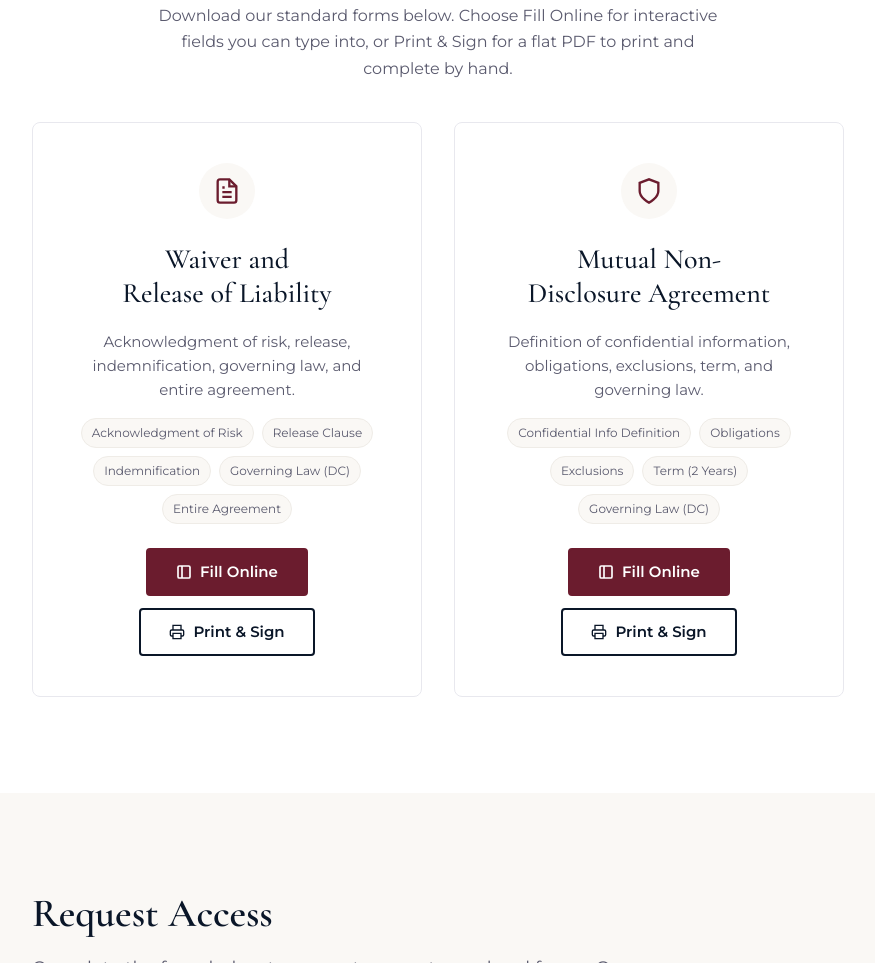
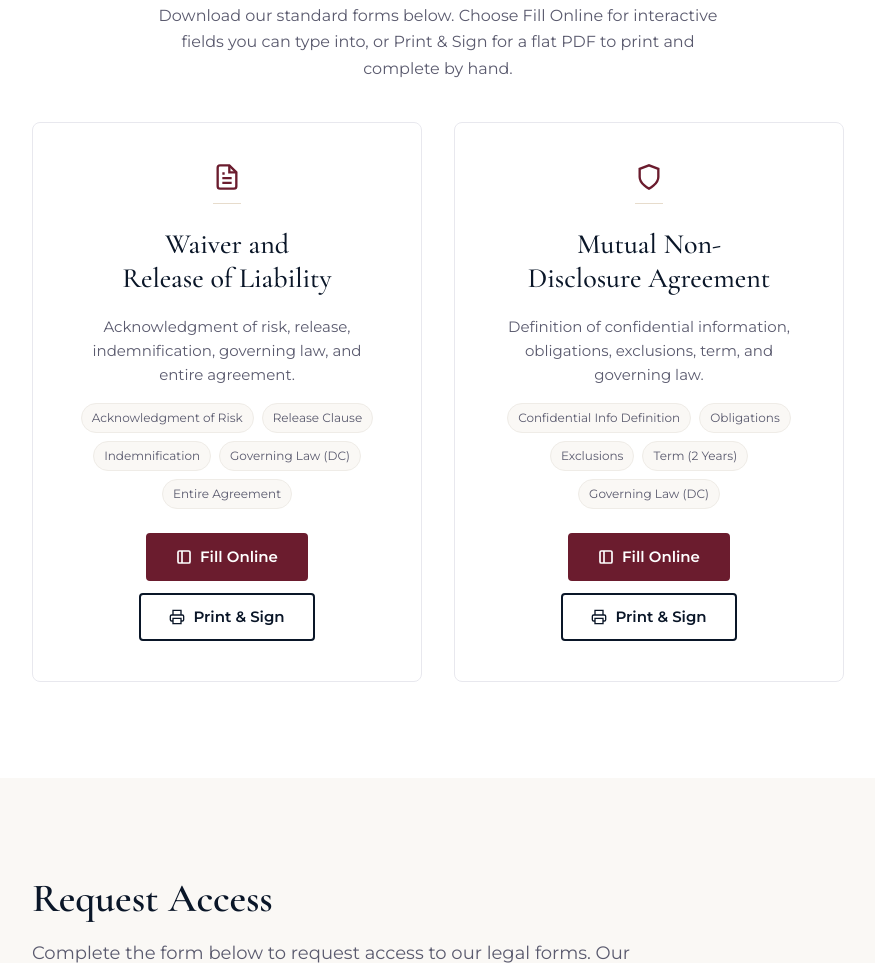
Before and after one commit to busconductors/covington-burling, a website: page public/waiver-nda.html in a window 1280 px wide. Shown: the part 998-1961 px from the top of the page, without its empty margins (202-1077 px from the left). Drawn offline with nearby package versions, Linux system fonts and the light colour scheme; a script that the page names is missing.

Commit message:
style(design): FINDING-008 — strip cream-circle badge from download icons, replace with editorial gold underline

```diff
--- a/public/css/styles.css
+++ b/public/css/styles.css
@@ -1320,16 +1320,13 @@ h4 { font-size: 1.125rem; font-weight: 500; }
 }
 
 .download-card__icon {
-  width: 56px;
-  height: 56px;
-  background: var(--cream);
   color: var(--burgundy);
-  border-radius: 50%;
-  display: flex;
+  display: inline-flex;
   align-items: center;
   justify-content: center;
-  font-size: 1.5rem;
+  padding-bottom: 0.75rem;
   margin-bottom: 0.5rem;
+  border-bottom: 1px solid rgba(176, 141, 87, 0.3);
 }
 
 .download-card__title {
--- a/public/waiver-nda.html
+++ b/public/waiver-nda.html
@@ -8,7 +8,7 @@
   <link rel="preconnect" href="https://fonts.googleapis.com">
   <link rel="preconnect" href="https://fonts.gstatic.com" crossorigin>
   <link href="https://fonts.googleapis.com/css2?family=Cormorant+Garamond:ital,wght@0,400..700;1,400..700&family=Montserrat:ital,wght@0,300..600;1,300..600&display=swap" rel="stylesheet">
-  <link rel="stylesheet" href="/css/styles.css?v=3">
+  <link rel="stylesheet" href="/css/styles.css?v=4">
   <link rel="icon" href="/favicon.svg" type="image/svg+xml">
 </head>
 <body>
```
Also changed, not shown: public/404.html (+1 -1 lines), public/about.html (+1 -1 lines), public/contact.html (+1 -1 lines), public/index.html (+1 -1 lines), public/practice.html (+1 -1 lines).
